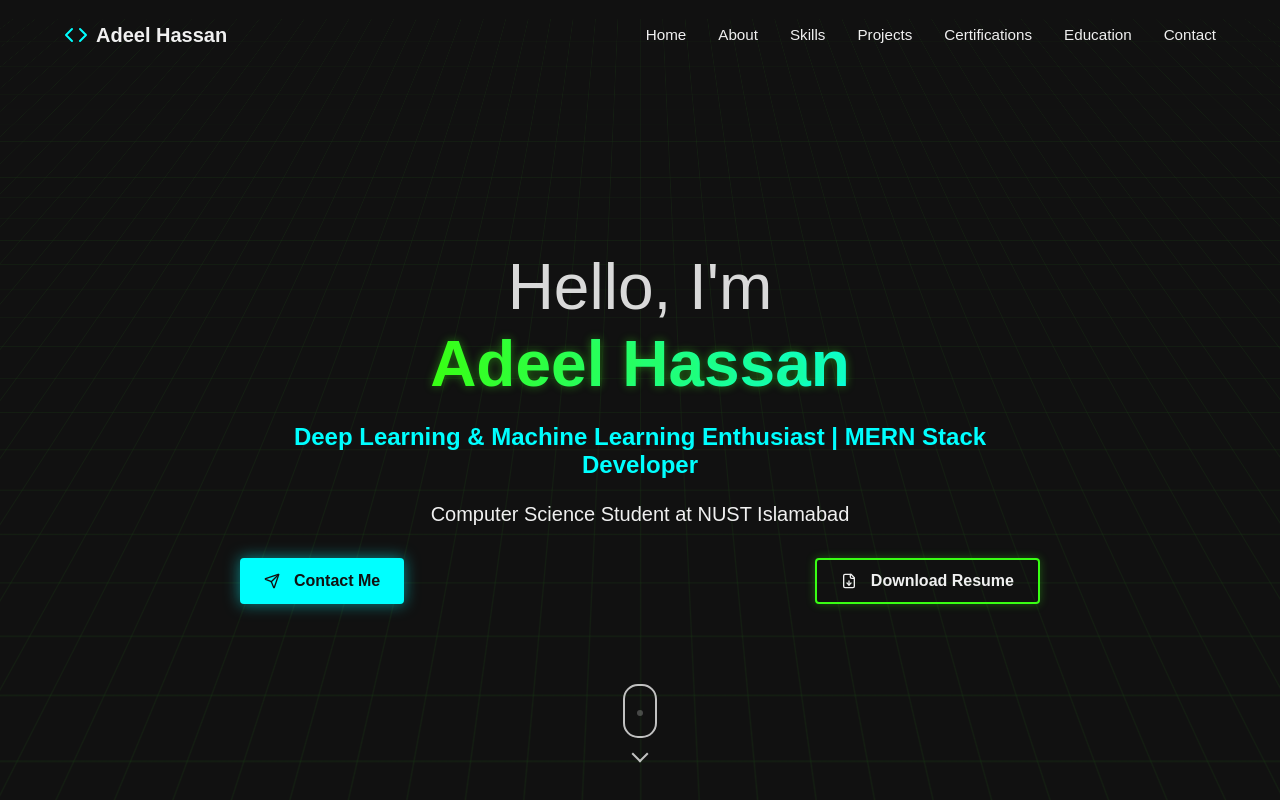
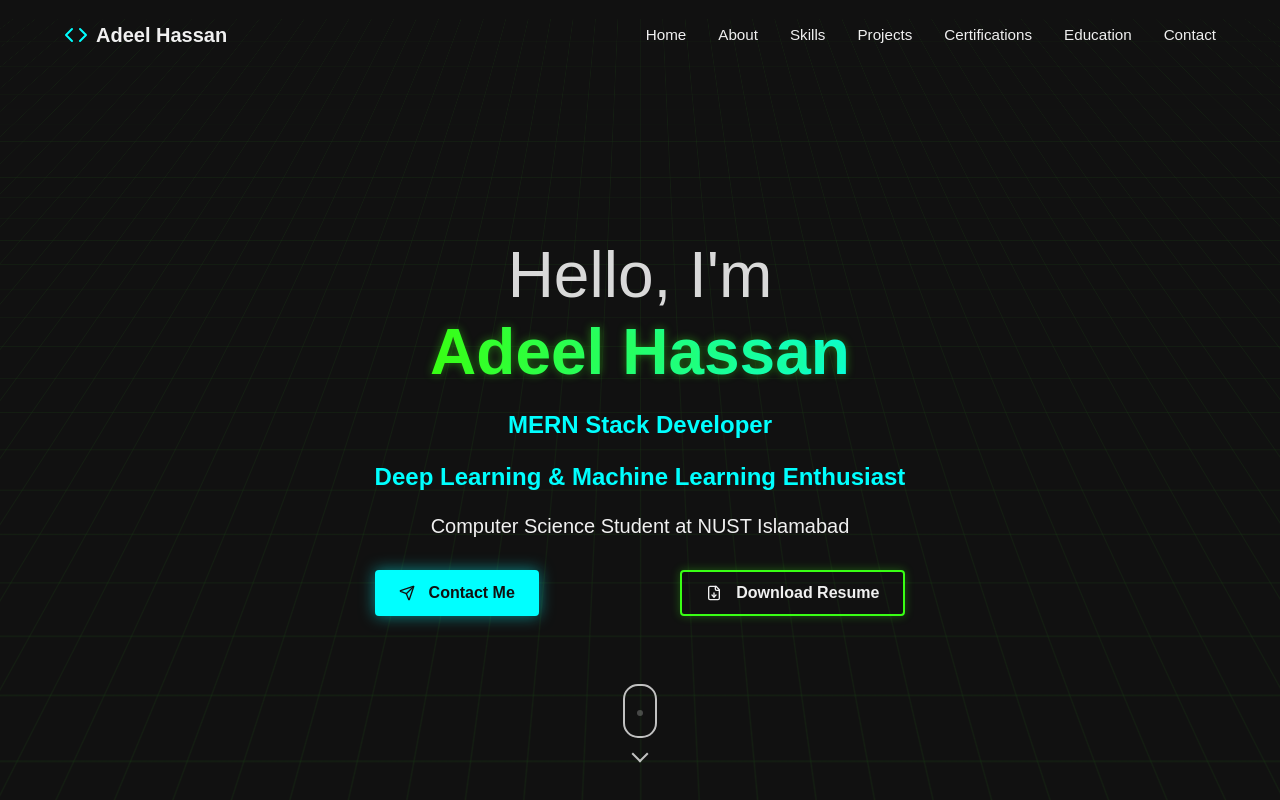
Before and after one commit to adeelHassan123/AdeelHassan_Portfolio, a React (Vite) app: page / in a window 1280 px wide. Shown: the top 800 px of the page. Built offline with nearby package versions, Linux system fonts and the light colour scheme.

Commit message:
Description Added

```diff
--- a/src/Components/Hero/Hero.jsx
+++ b/src/Components/Hero/Hero.jsx
@@ -29,9 +29,16 @@ const Hero = () => {
           className="hero-subtitle"
         >
 
-          Deep Learning & Machine Learning Enthusiast | MERN Stack Developer
+          MERN Stack Developer
 
         </motion.h2>
+        <motion.p
+          initial={{ opacity: 0, y: 20 }}
+          animate={{ opacity: 1, y: 0 }}
+          transition={{ duration: 0.6, delay: 0.2 }}
+          className="hero-subtitle">
+            Deep Learning & Machine Learning Enthusiast
+            </motion.p>
 
         <motion.p
           initial={{ opacity: 0, y: 20 }}
```
